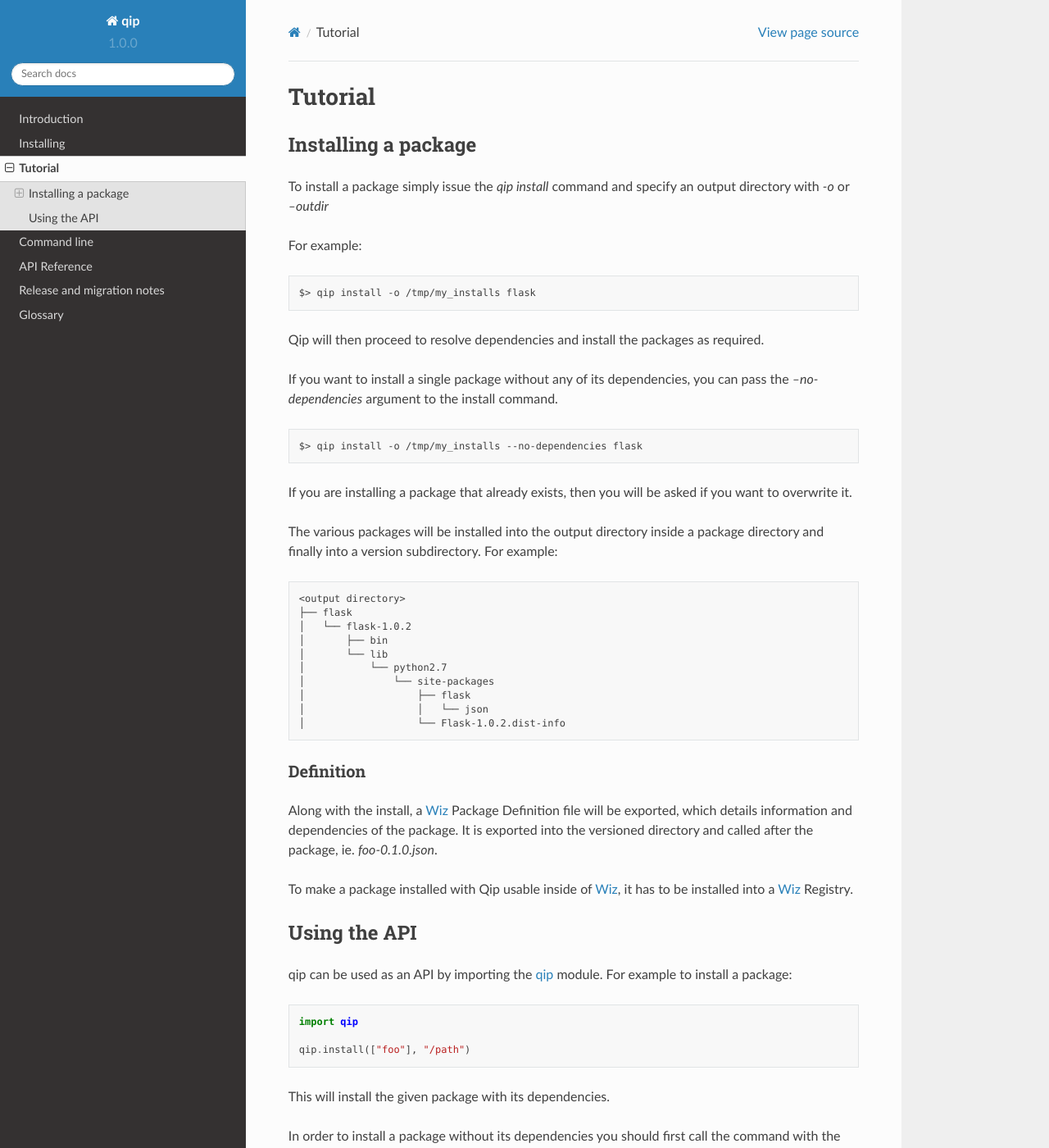
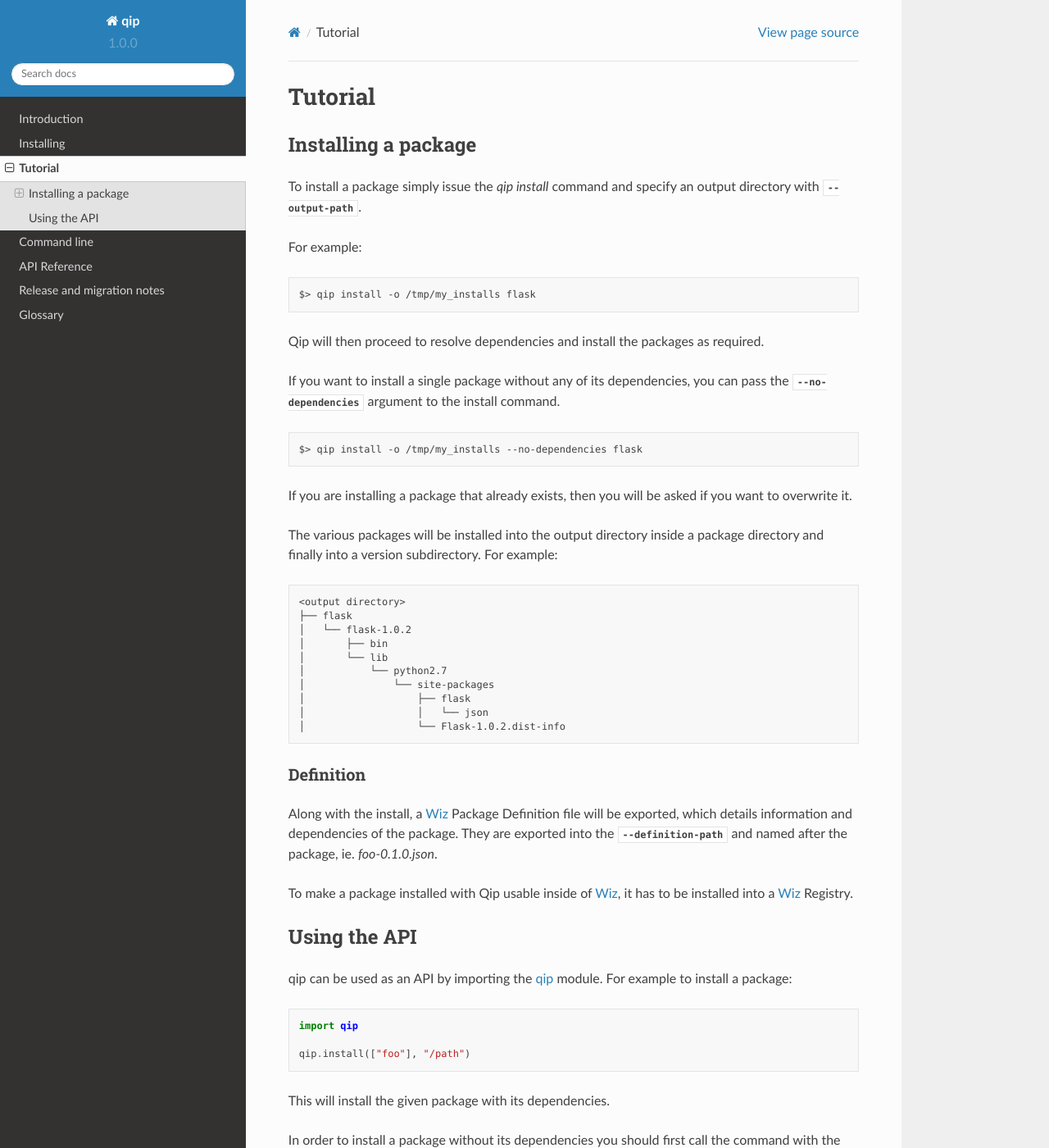
Before and after one commit to themill/qip, a Sphinx documentation site: the page built from doc/tutorial.rst, in a window 1280 px wide and 1400 px high. Shown: the whole window at 82% size. Built offline with Sphinx 7.4.7 and the Read the Docs theme 2.0.0, drawn with Linux system fonts in a browser that asks for light colours.

Commit message:
Update tutorial.

```diff
--- a/doc/tutorial.rst
+++ b/doc/tutorial.rst
@@ -8,7 +8,7 @@
 ====================
 
 To install a package simply issue the `qip install` command and specify
-an output directory with `-o` or `--outdir`
+an output directory with :option:`--output-path <qip install --output-path>`.
 
 For example:
 
@@ -20,7 +20,8 @@
 required.
 
 If you want to install a single package without any of its dependencies, you
-can pass the `--no-dependencies` argument to the install command.
+can pass the :option:`--no-dependencies <qip install --no-dependencies>`
+argument to the install command.
 
 .. code-block:: bash
 
@@ -50,8 +51,8 @@
 
 Along with the install, a :term:`Wiz` :ref:`Package Definition <wiz:definition>`
 file will be exported, which details information and dependencies of the
-package. It is exported into the versioned directory and called after the
-package, ie. `foo-0.1.0.json`.
+package. They are exported into the :option:`--definition-path
+<qip install --definition-path>` and named after the package, ie. `foo-0.1.0.json`.
 
 To make a package installed with Qip usable inside of :term:`Wiz`, it has to be
 installed into a :term:`Wiz` :ref:`Registry <wiz:registry>`.
```
